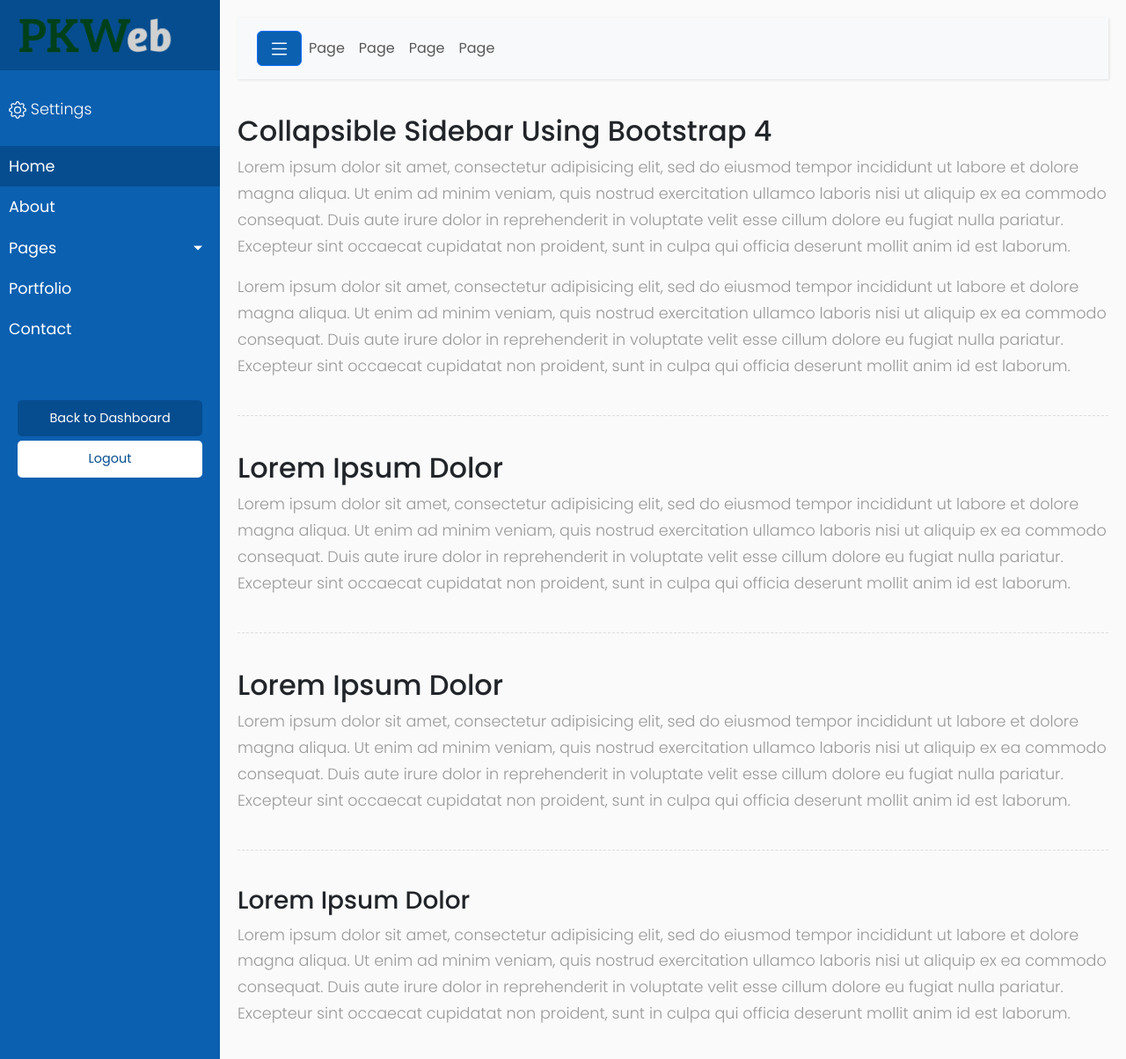
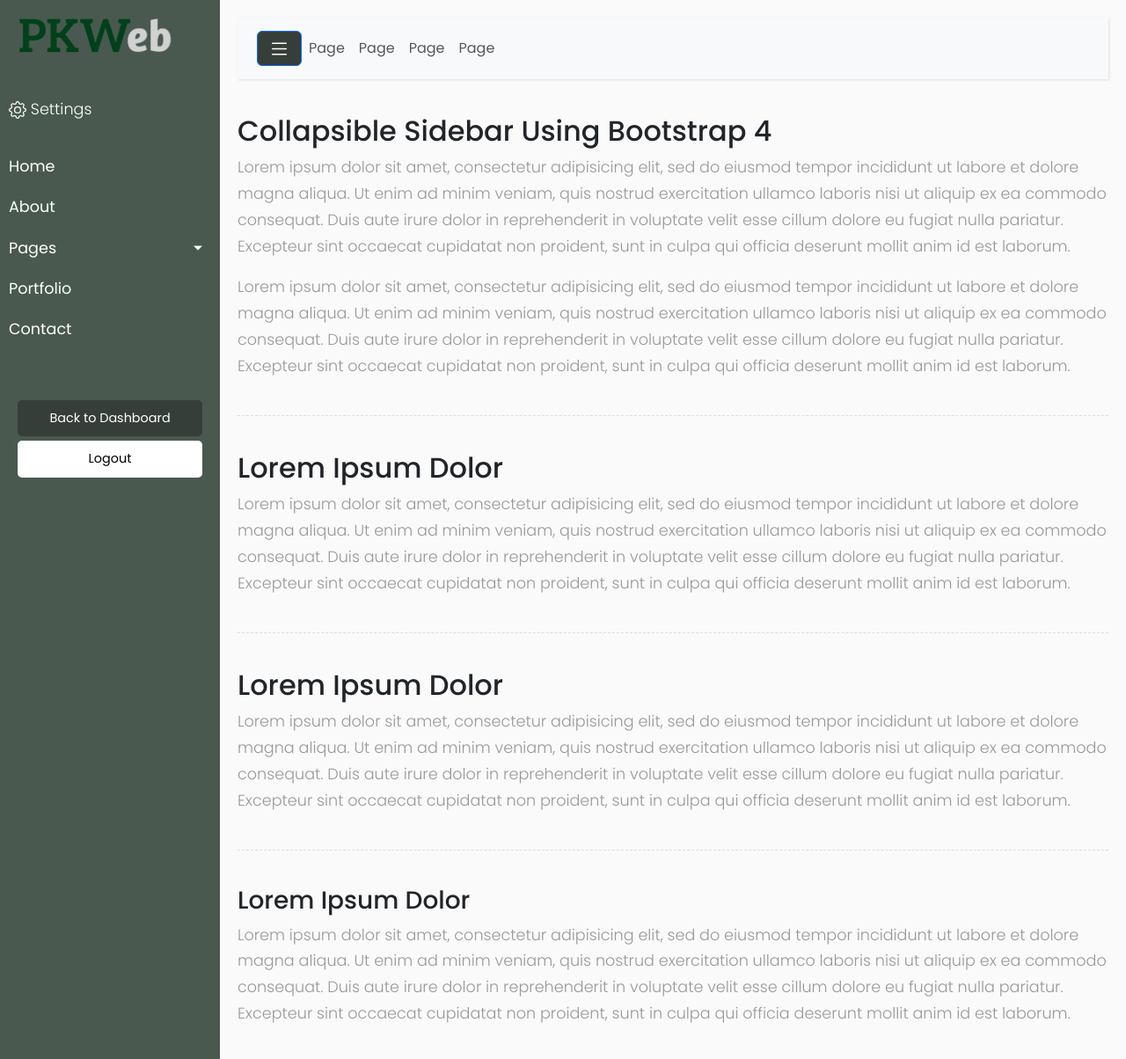
Before and after one commit to uaahacker/PKWeb, a Django app: page /dashboard/ in a window 1280 px wide. Shown: the whole page at 88% size. Run offline with Django 5.2, Linux system fonts and the light colour scheme; a user stored in the database is signed in; some libraries are stand-ins or nearby versions.

Commit message:
updated dashboard some style

```diff
--- a/PKWeb/templates/dashboard/dashboard.html
+++ b/PKWeb/templates/dashboard/dashboard.html
@@ -71,7 +71,7 @@
         <nav class="navbar navbar-expand-lg navbar-light bg-light">
             <div class="container-fluid">
 
-                <button type="button" id="sidebarCollapse" style="background-color: #0B60B0;" class="btn btn-primary">
+                <button type="button" id="sidebarCollapse" style="background-color: #363e39;" class="btn btn-primary">
                     <i class="fas fa-align-left"></i>
                     <span><svg xmlns="http://www.w3.org/2000/svg" width="25" height="25"  fill="currentColor" class="bi bi-list" viewBox="0 0 16 16">
                         <path fill-rule="evenodd" d="M2.5 12a.5.5 0 0 1 .5-.5h10a.5.5 0 0 1 0 1H3a.5.5 0 0 1-.5-.5m0-4a.5.5 0 0 1 .5-.5h10a.5.5 0 0 1 0 1H3a.5.5 0 0 1-.5-.5m0-4a.5.5 0 0 1 .5-.5h10a.5.5 0 0 1 0 1H3a.5.5 0 0 1-.5-.5"/>
--- a/static/css/custom/dashboard-style.css
+++ b/static/css/custom/dashboard-style.css
@@ -59,7 +59,7 @@ SIDEBAR STYLE
 #sidebar {
     min-width: 250px;
     max-width: 250px;
-    background: #0B60B0;
+    background: #49594f;
     color: #fff;
     transition: all 0.3s;
 }
@@ -70,12 +70,12 @@ SIDEBAR STYLE
 
 #sidebar .sidebar-header {
     padding: 20px;
-    background: #064d8f;
+    background: #49594f;
 }
 
 #sidebar ul.components {
     padding: 20px 0;
-    border-bottom: 1px solid #0B60B0;
+    border-bottom: 1px solid #49594f;
 }
 
 #sidebar ul p {
@@ -90,14 +90,14 @@ SIDEBAR STYLE
 }
 
 #sidebar ul li a:hover {
-    color: #064d8f;
+    color: #49594f;
     background: #fff;
 }
 
 #sidebar ul li.active>a,
 a[aria-expanded="true"] {
     color: #fff;
-    background: #064d8f;
+    background: #49594f;
 }
 
 a[data-toggle="collapse"] {
@@ -115,7 +115,7 @@ a[data-toggle="collapse"] {
 ul ul a {
     font-size: 0.9em !important;
     padding-left: 30px !important;
-    background: #064d8f;
+    background: #363e39;
 }
 
 ul.CTAs {
@@ -132,12 +132,12 @@ ul.CTAs a {
 
 a.download {
     background: #fff;
-    color: #064d8f;
+    color: #000000;
 }
 
 a.article,
 a.article:hover {
-    background: #064d8f !important;
+    background: #363e39 !important;
     color: #fff !important;
 }
 
```
Also changed, not shown: db.sqlite3.
